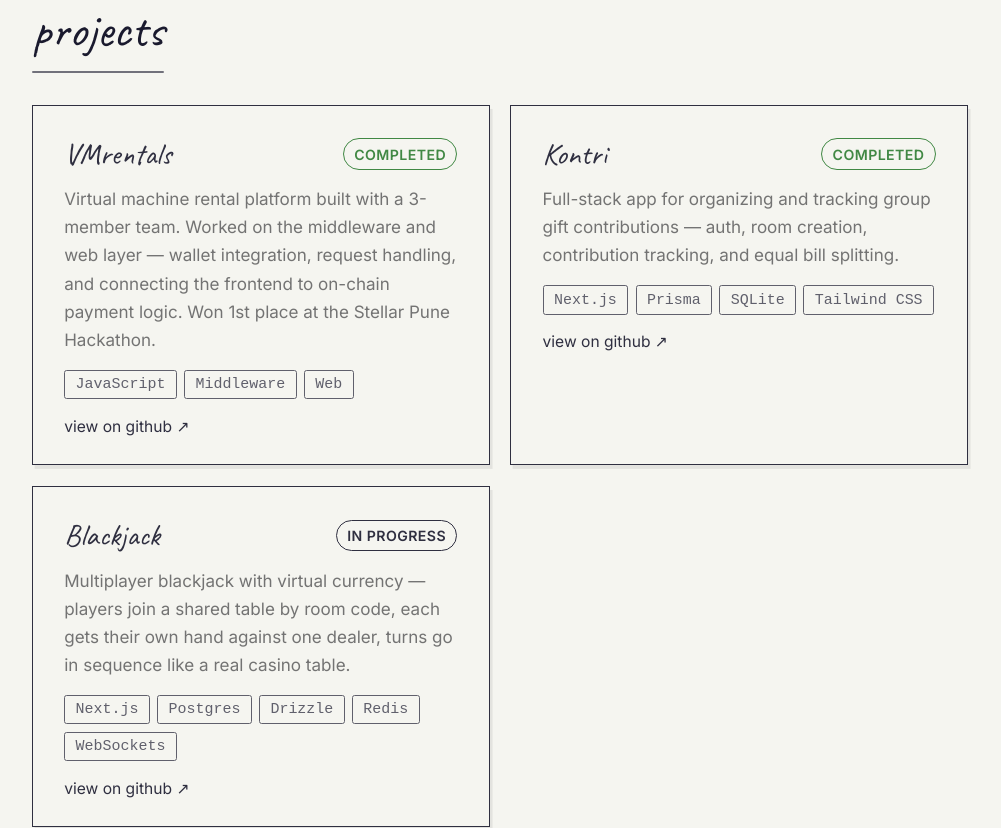
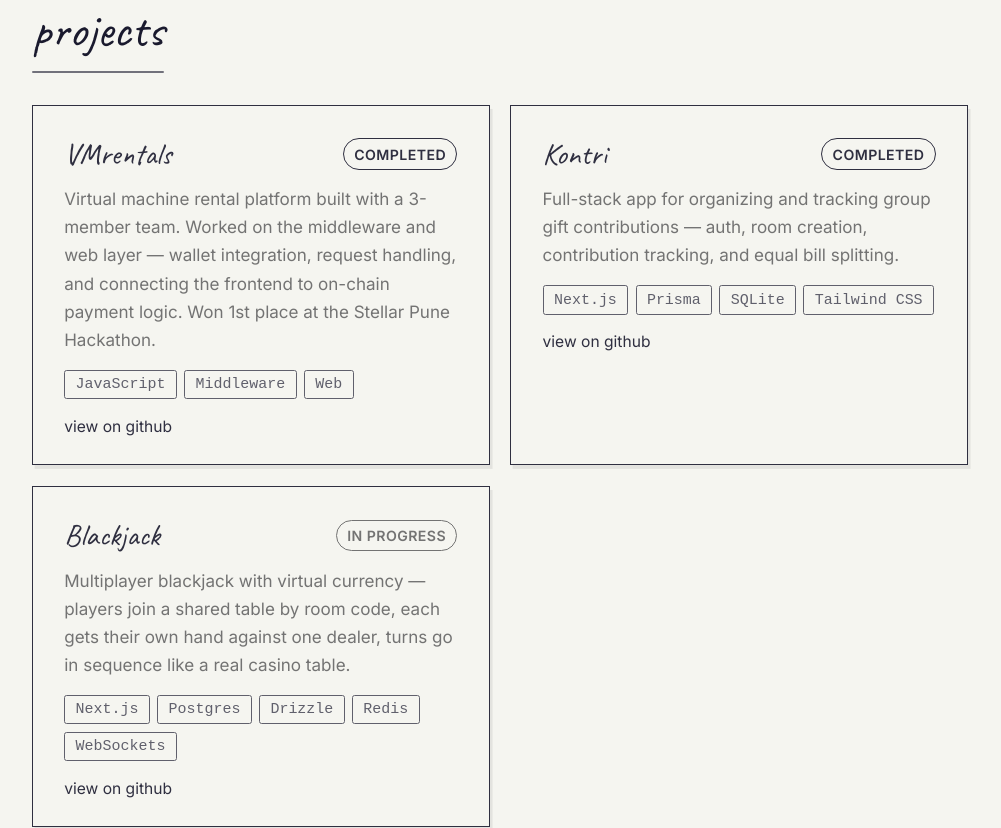
Before and after one commit to 5cxr/portfolio, a Next.js app: page / in a window 1280 px wide. Shown: the part 2600-3428 px from the top of the page, without its empty margins (140-1141 px from the left). Built offline with nearby package versions, Linux system fonts and the light colour scheme; no server answers.

Commit message:
Clean up project card styling
Drop the arrow glyph on the github link and greyscale the
Completed/In Progress status badges.

```diff
--- a/components/Projects.tsx
+++ b/components/Projects.tsx
@@ -90,8 +90,8 @@ export default function Projects() {
                   padding: '0.2rem 0.5rem',
                   borderRadius: '999px',
                   whiteSpace: 'nowrap',
-                  color: project.status === 'Completed' ? 'var(--green, #2e7d32)' : 'var(--red)',
-                  border: `1px solid ${project.status === 'Completed' ? 'var(--green, #2e7d32)' : 'var(--red)'}`,
+                  color: project.status === 'Completed' ? 'var(--ink)' : 'var(--muted)',
+                  border: `1px solid ${project.status === 'Completed' ? 'var(--ink)' : 'var(--muted)'}`,
                 }}
               >
                 {project.status}
@@ -122,7 +122,7 @@ export default function Projects() {
                 marginBottom: 0,
               }}
             >
-              view on github ↗
+              view on github
             </p>
           </a>
         ))}
```
